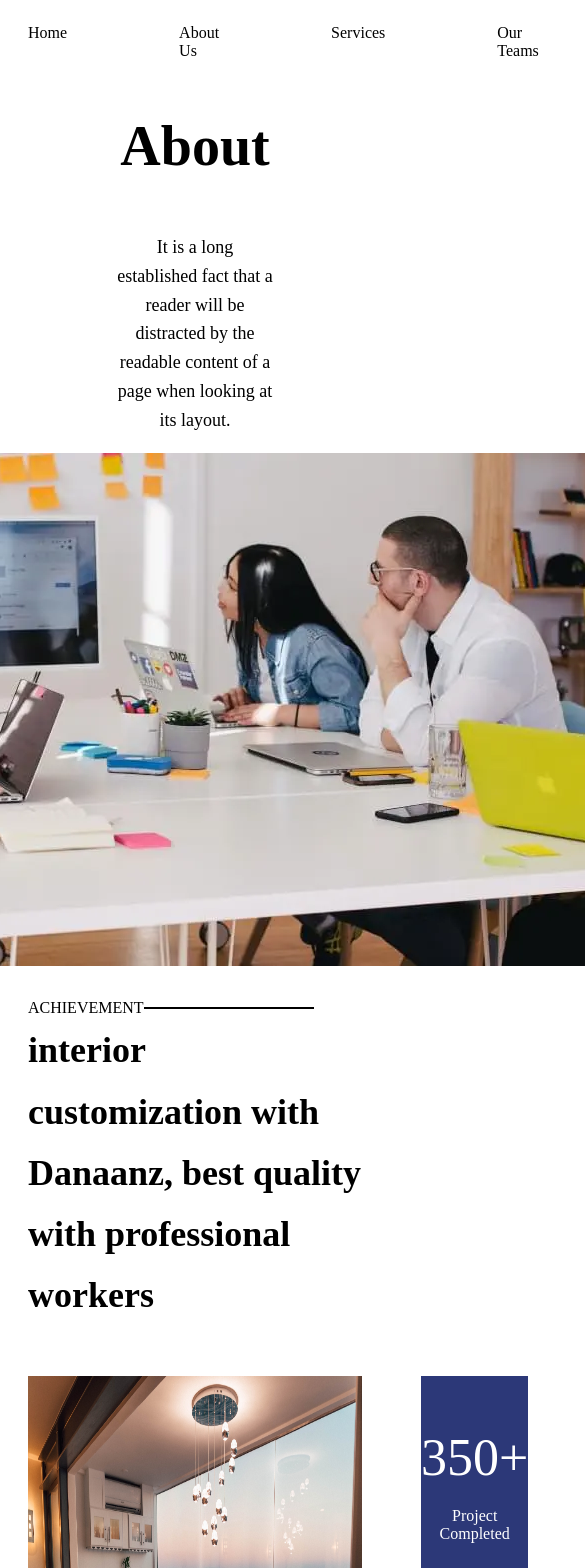
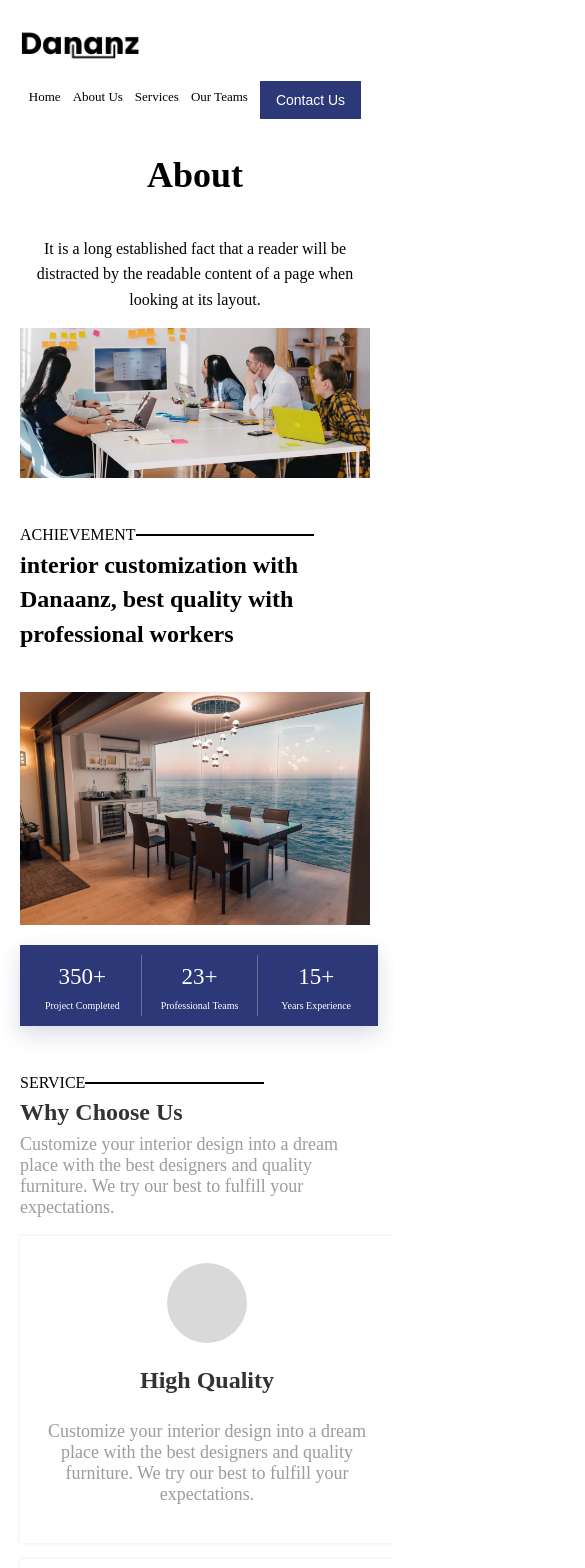
Before and after one commit to werte4ik/PetLending, a React (Vite) app: page /PetLending/AboutUs in a window 390 px wide. Shown: the top 1568 px of the page, 585 px wide, since content can reach past the window. Built offline with nearby package versions, Linux system fonts and the light colour scheme; a web font is replaced by a local one.

Commit message:
Адаптив для телефонов

```diff
--- a/package.json
+++ b/package.json
@@ -7,7 +7,9 @@
     "dev": "vite",
     "build": "vite build",
     "lint": "eslint .",
-    "preview": "vite preview"
+    "preview": "vite preview",
+    "predeploy": "npm run build",
+    "deploy": "gh-pages -d dist"
   },
   "dependencies": {
     "aos": "^2.3.4",
@@ -24,6 +26,7 @@
     "eslint": "^9.39.4",
     "eslint-plugin-react-hooks": "^7.0.1",
     "eslint-plugin-react-refresh": "^0.5.2",
+    "gh-pages": "^6.3.0",
     "globals": "^17.4.0",
     "vite": "^8.0.4"
   }
--- a/src/Components/Material.jsx
+++ b/src/Components/Material.jsx
@@ -4,13 +4,13 @@ import Mat3 from "../Img/Mat3.jpg"
 const Material = () => {
     return(
         <>
-        <section>
+        <section className="MaterialSection">
             <div className="MaterialImgs">
                 <div className="MaterialImg2"><img src={Mat2} alt="" /></div>
                 <div className="MaterialImg3"><img src={Mat3} alt="" /></div>
             </div>
 
-           <div className="AboutFP AnotherMargin">MATERIAL</div>
+           <div className="AboutFP AnotherMargin MaterialFullWidth">MATERIAL</div>
 
             <div className="Images">
                 <div className="MaterialImg1">
@@ -18,9 +18,9 @@ const Material = () => {
                 </div>
            </div>
 
-           <p className="AccText MaterialText">choice of materials for quality furniture.</p>
-           <p className="TextAbout TextMaterialMini">You can custom the material as desired. And our furniture uses the best materials and selected quality materials.</p>
-            <button className="BtnMaterial">See Materials</button>
+           <p className="AccText MaterialText MaterialFullWidth">choice of materials for quality furniture.</p>
+           <p className="TextAbout TextMaterialMini MaterialFullWidth">You can custom the material as desired. And our furniture uses the best materials and selected quality materials.</p>
+            <button className="BtnMaterial MaterialFullWidth">See Materials</button>
         </section>
         </>
     )
--- a/src/index.css
+++ b/src/index.css
@@ -469,3 +469,444 @@ text-decoration: none;
   gap: 24px;
   margin-top: 1%;
 }
+
+@media (max-width: 768px) {
+  #root {
+    width: 100%;
+    padding: 0 16px;
+    box-sizing: border-box;
+  }
+
+  img {
+    max-width: 100%;
+    height: auto;
+  }
+
+  .Header {
+    flex-wrap: wrap;
+    justify-content: space-between;
+    gap: 8px 16px;
+    padding: 10px 0;
+  }
+
+  .Header > a {
+    width: 120px;
+  }
+
+  .logotipHeader {
+    width: 100%;
+  }
+
+  .headerText {
+    flex: 1 1 100%;
+    flex-wrap: wrap;
+    justify-content: center;
+    gap: 4px 20px;
+    font-size: 14px;
+  }
+
+  .headerText p {
+    margin: 8px 0;
+  }
+
+  .btnHeader {
+    min-height: 38px;
+    padding: 0 16px;
+  }
+
+  .MainText {
+    font-size: clamp(38px, 8vw, 56px);
+    line-height: 1.2;
+  }
+
+  .MainText::after {
+    display: none;
+  }
+
+  .StartPage {
+    display: flex;
+    flex-direction: column;
+  }
+
+  .StartPage2 {
+    position: static;
+    order: 3;
+    justify-content: center;
+    align-items: center;
+    width: 100%;
+    margin: -20px 0 0;
+    padding: 0 12px;
+  }
+
+  .StartPage2 .BlueText,
+  .AchievmentDrop .BlueText {
+    display: grid;
+    grid-template-columns: repeat(3, minmax(0, 1fr));
+    align-items: center;
+    width: 100%;
+    height: auto;
+    max-width: 560px;
+    padding: 12px 8px;
+    box-shadow: 0 8px 20px rgba(44, 56, 120, 0.18);
+  }
+
+  .StartPage2 .TextBlueDiv,
+  .AchievmentDrop .TextBlueDiv {
+    display: flex;
+    flex-direction: column;
+    justify-content: center;
+    min-width: 0;
+    margin: 0;
+    padding: 4px;
+  }
+
+  .StartPage2 .TextBlueDiv + .TextBlueDiv,
+  .AchievmentDrop .TextBlueDiv + .TextBlueDiv {
+    border-left: 1px solid rgba(255, 255, 255, 0.28);
+  }
+
+  .StartPage2 .TextBlueDiv .TextBlueDiv,
+  .AchievmentDrop .TextBlueDiv .TextBlueDiv {
+    font-size: 26px;
+    line-height: 1.2;
+  }
+
+  .StartPage2 .UnderNumberText,
+  .AchievmentDrop .UnderNumberText {
+    margin: 4px 0 0;
+    font-size: 11px;
+    line-height: 1.3;
+  }
+
+  .TextRotate {
+    display: none;
+  }
+
+  .StartPage > .MainText {
+    order: 1;
+  }
+
+  .ContentFP {
+    order: 2;
+  }
+
+  .KitchenImg,
+  .KitchenImg2 {
+    width: 100%;
+    height: auto;
+    margin-top: 16px;
+  }
+
+  .AboutFP {
+    margin-top: 48px;
+  }
+
+  .quote {
+    font-size: clamp(24px, 5vw, 32px);
+    line-height: 1.45;
+  }
+
+  .quote br,
+  .TextProduct br {
+    display: none;
+  }
+
+  .IdkHowName {
+    position: relative;
+    width: 100%;
+    height: auto;
+    margin: 16px 0;
+    padding: 8px 0;
+  }
+
+  .Content {
+    align-items: center;
+    margin-left: 0;
+  }
+
+  .TextContent {
+    margin-left: 16px;
+  }
+
+  .AroundImg {
+    float: none;
+    margin: 16px 0;
+  }
+
+  .TextAbout,
+  .Service,
+  .TextProduct,
+  .TextMaterialMini {
+    max-width: 100%;
+  }
+
+  .TextProduct {
+    float: none;
+  }
+
+  .AccordionList {
+    display: grid;
+    gap: 12px;
+  }
+
+  .Accordion,
+  .AccBig {
+    grid-template-columns: 42px minmax(0, 1fr) 30px;
+    gap: 8px;
+  }
+
+  .Accordion .AccText,
+  .AccBig .AccText {
+    font-size: 20px;
+  }
+
+  .ContentArc {
+    width: 100%;
+    max-width: 100%;
+  }
+
+  .AccordionOpen.AccBig {
+    max-width: 100%;
+    margin-left: 42px;
+  }
+
+  .Accordions {
+    position: static;
+    width: 100%;
+  }
+
+  .LivinRoomImg {
+    display: block;
+    width: 100%;
+    margin: 24px 0 0;
+  }
+
+  .AchievmentDrop,
+  .ServiceAchivSection {
+    min-height: 0;
+    flex-direction: column;
+    align-items: stretch;
+    gap: 20px;
+  }
+
+  .ServicePagePhoto {
+    width: 100%;
+    min-width: 0;
+    height: auto;
+  }
+
+  .serviceCards {
+    flex-direction: column;
+    gap: 16px;
+  }
+
+  .cardBackground {
+    width: 100%;
+    padding: 20px 12px;
+  }
+
+  .DesignersStand {
+    justify-content: center;
+  }
+
+  .PersonalCard {
+    position: relative;
+    width: calc(50% - 12px);
+    height: auto;
+    min-height: 280px;
+  }
+
+  .PersonalPhoto {
+    width: 100%;
+    height: auto;
+    object-fit: contain;
+    align-self: flex-end;
+  }
+
+  .AboutPerson {
+    width: calc(100% - 24px);
+    height: auto;
+    min-height: 72px;
+    margin-top: 0;
+    bottom: 12px;
+  }
+
+  .MaterialSection {
+    display: grid;
+    grid-template-columns: repeat(2, minmax(0, 1fr));
+    gap: 12px;
+  }
+
+  .MaterialFullWidth {
+    grid-column: 1 / -1;
+  }
+
+  .MaterialSection > .AboutFP {
+    grid-row: 1;
+    margin-top: 48px;
+  }
+
+  .MaterialSection > .MaterialText {
+    grid-row: 2;
+    margin: 0;
+    font-size: 30px;
+    line-height: 1.35;
+  }
+
+  .MaterialSection > .TextMaterialMini {
+    grid-row: 3;
+    margin: 0;
+  }
+
+  .MaterialSection > .BtnMaterial {
+    grid-row: 4;
+    justify-self: start;
+    padding: 10px 18px;
+  }
+
+  .MaterialSection > .Images {
+    grid-column: 1 / -1;
+    grid-row: 5;
+    float: none;
+    margin: 8px 0 0;
+  }
+
+  .MaterialSection .MaterialImg1 {
+    float: none;
+    margin: 0;
+  }
+
+  .MaterialSection .MaterialImgs {
+    display: contents;
+    float: none;
+    margin: 0;
+  }
+
+  .MaterialSection .MaterialImg2,
+  .MaterialSection .MaterialImg3 {
+    float: none;
+    margin: 0;
+  }
+
+  .MaterialSection .MaterialImg2 {
+    grid-column: 1;
+    grid-row: 6;
+  }
+
+  .MaterialSection .MaterialImg3 {
+    grid-column: 2;
+    grid-row: 6;
+  }
+
+  .MaterialSection .MaterialImg1 img,
+  .MaterialSection .MaterialImg2 img,
+  .MaterialSection .MaterialImg3 img {
+    display: block;
+    width: 100%;
+    height: 100%;
+    object-fit: cover;
+  }
+
+  .MaterialSection .MaterialImg1 img {
+    aspect-ratio: 16 / 10;
+  }
+
+  .MaterialSection .MaterialImg2 img,
+  .MaterialSection .MaterialImg3 img {
+    aspect-ratio: 4 / 3;
+  }
+
+  .AnotherMargin {
+    margin-top: 0;
+  }
+
+  .FooterStart {
+    height: auto;
+    flex-direction: column;
+    align-items: flex-start;
+    gap: 12px;
+    padding: 24px 20px;
+  }
+
+  .FooterText {
+    width: 100%;
+    margin: 0;
+    font-size: 28px;
+  }
+
+  .FooterMini,
+  .FotText {
+    max-width: 100%;
+  }
+
+  .EndPage {
+    display: flex;
+    flex-direction: column;
+    gap: 16px;
+  }
+
+  .FooterLogo {
+    width: 120px;
+  }
+
+  .Email {
+    float: none;
+    width: 100%;
+  }
+
+  #EmailWtf {
+    width: 100%;
+  }
+
+  .StartOfPagesText {
+    font-size: clamp(36px, 8vw, 52px);
+  }
+
+  .StartOfPagesMiniText {
+    max-width: 100%;
+    font-size: 16px;
+  }
+
+  .StartOfPages img {
+    width: 100%;
+  }
+}
+
+@media (max-width: 480px) {
+  #root {
+    padding: 0 12px;
+  }
+
+  .headerText {
+    gap: 2px 12px;
+    font-size: 13px;
+  }
+
+  .MainText {
+    font-size: 38px;
+  }
+
+  .StartPage2 .BlueText,
+  .AchievmentDrop .BlueText {
+    padding: 10px 4px;
+  }
+
+  .StartPage2 .TextBlueDiv .TextBlueDiv,
+  .AchievmentDrop .TextBlueDiv .TextBlueDiv {
+    font-size: 23px;
+  }
+
+  .StartPage2 .UnderNumberText,
+  .AchievmentDrop .UnderNumberText {
+    font-size: 10px;
+  }
+
+  .PersonalCard {
+    width: 100%;
+    min-height: 340px;
+  }
+
+  .MaterialSection > .MaterialText {
+    font-size: 27px;
+  }
+}
```
Also changed, not shown: 1 other file (tests, documents, lock files or other folders).
